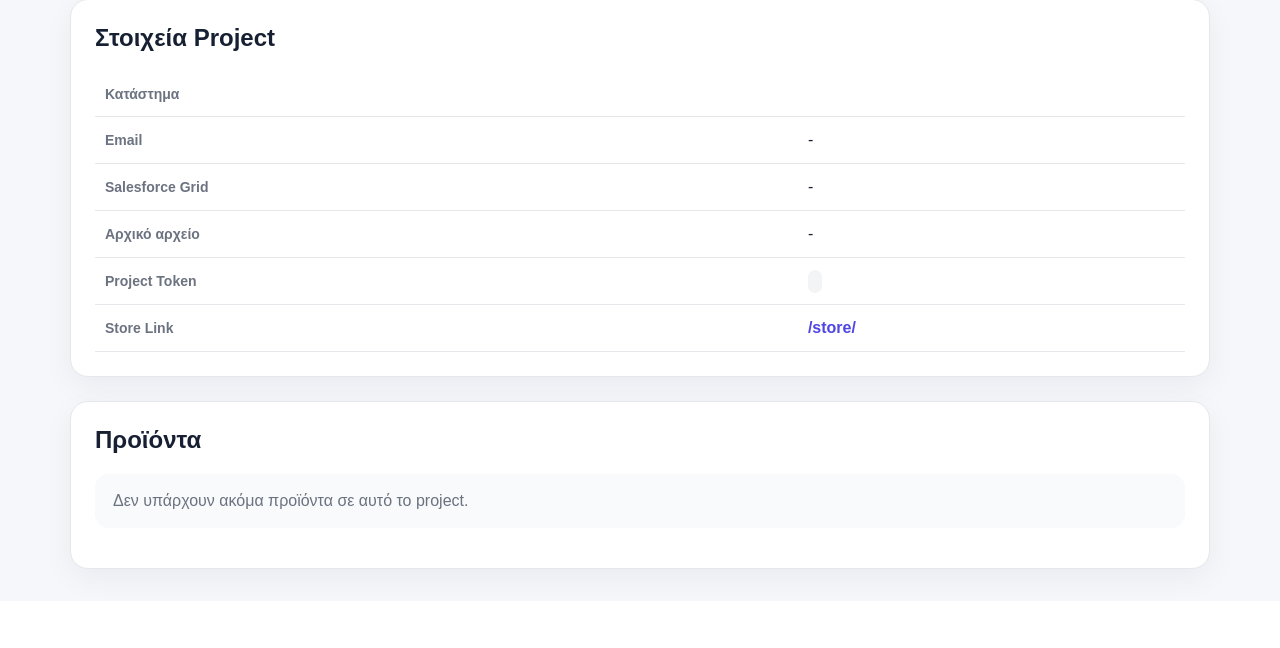
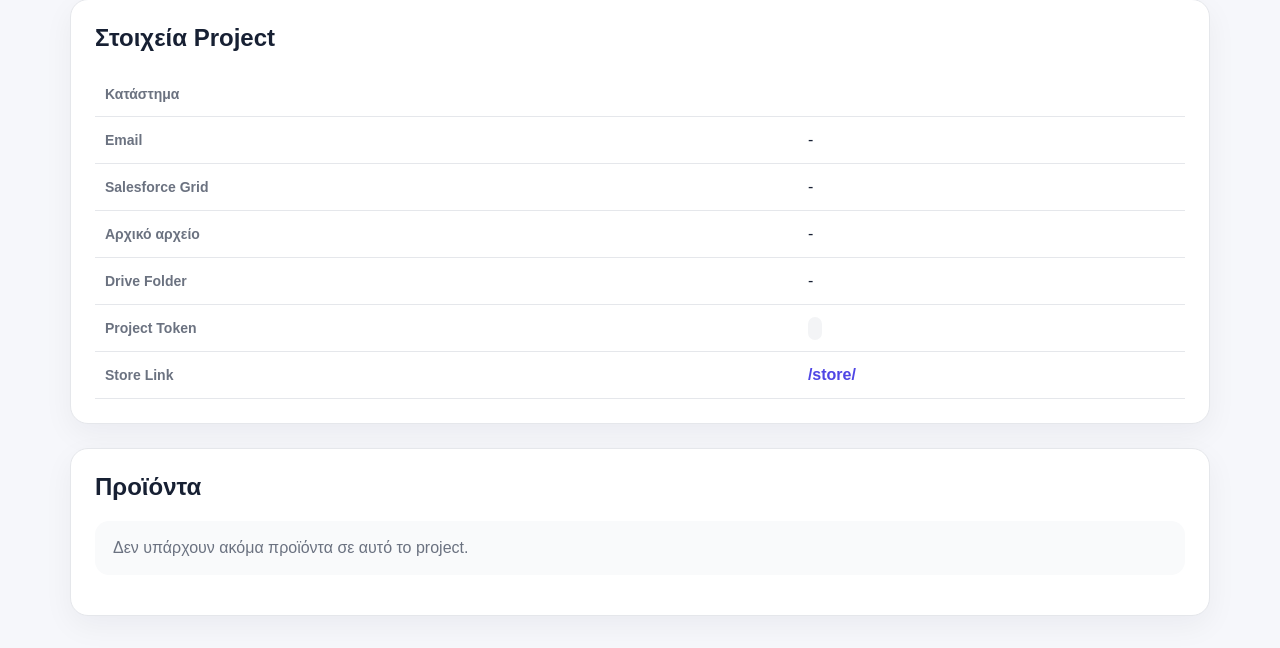
Before and after one commit to myscanner09/myscanner.gr, a Python web app: template photomatch/templates/project_detail.html in a window 1280 px wide. Shown: the part 316-964 px from the top of the page. Before the commit the page ends 903 px from the top, so only its background shows below. Run offline with Jinja, Linux system fonts and the light colour scheme; the template is opened without the code that fills it, so the values that code supplies are empty.

Commit message:
Show Drive links in project detail

```diff
--- a/photomatch/templates/project_detail.html
+++ b/photomatch/templates/project_detail.html
@@ -50,6 +50,18 @@
                 <td>{{ project.original_filename or "-" }}</td>
             </tr>
             <tr>
+    <th>Drive Folder</th>
+    <td>
+        {% if project.drive_folder_url %}
+            <a class="table-link" href="{{ project.drive_folder_url }}" target="_blank">
+                Άνοιγμα φακέλου Drive
+            </a>
+        {% else %}
+            -
+        {% endif %}
+    </td>
+</tr>
+            <tr>
                 <th>Project Token</th>
                 <td><code>{{ project.project_token }}</code></td>
             </tr>
@@ -96,9 +108,16 @@
     </span>
 
     {% if product.photo_filename %}
-    <br>
-    <small>{{ product.photo_filename }}</small>
-    {% endif %}
+<br>
+<small>{{ product.photo_filename }}</small>
+{% endif %}
+
+{% if product.photo_drive_url %}
+<br>
+<a class="table-link" href="{{ product.photo_drive_url }}" target="_blank">
+    Άνοιγμα φωτογραφίας
+</a>
+{% endif %}
 </td>
 <td>
     {% if product.photo_status == "uploaded" or product.photo_status == "rejected" %}
```
